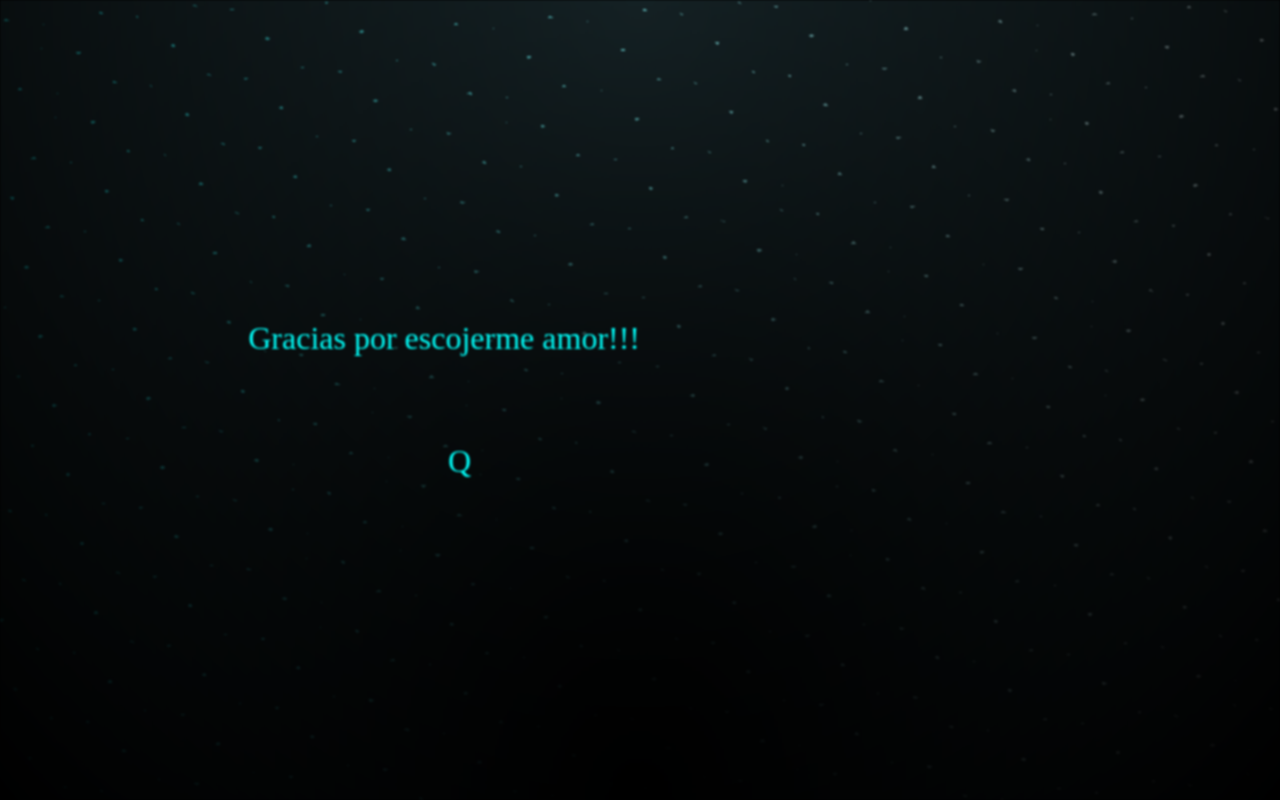
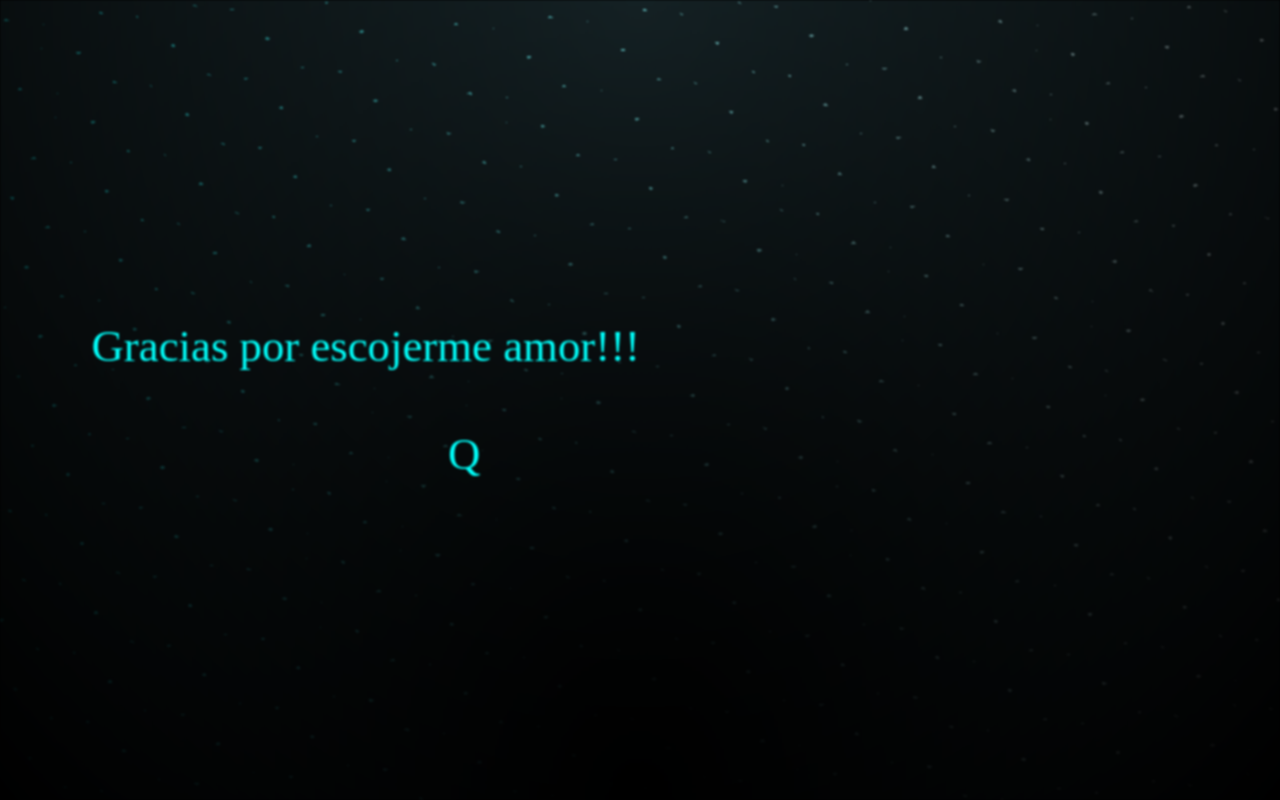
Before and after one commit to OverAinz/BuenasNoches, a plain HTML site: page hello.html in a window 1280 px wide. Drawn offline with Linux system fonts and the light colour scheme.

Commit message:
correcion de font de mensaje

```diff
--- a/style2.css
+++ b/style2.css
@@ -32,7 +32,7 @@ body {
 }
 
 .message {
-    font-size: 2.5vw;
+    font-size: 3.5vw;
     color: #00fffa;
     position: absolute;
     right: 50%;
@@ -40,7 +40,7 @@ body {
   }
 
 .message2 {
-    font-size: 2.5vw;
+    font-size: 3.5vw;
     color: #00fffa;
     position: absolute;
     left: 35%;
```
